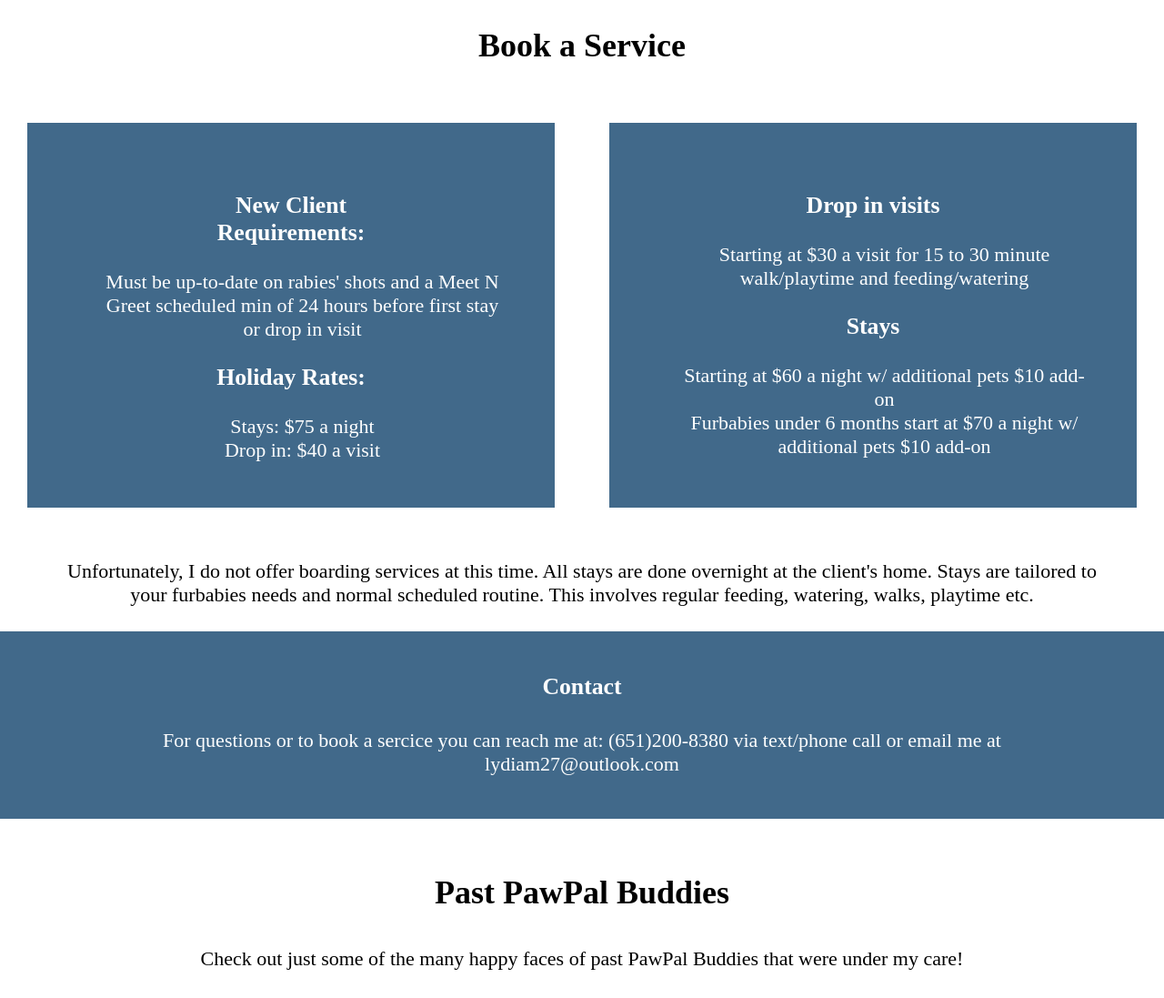
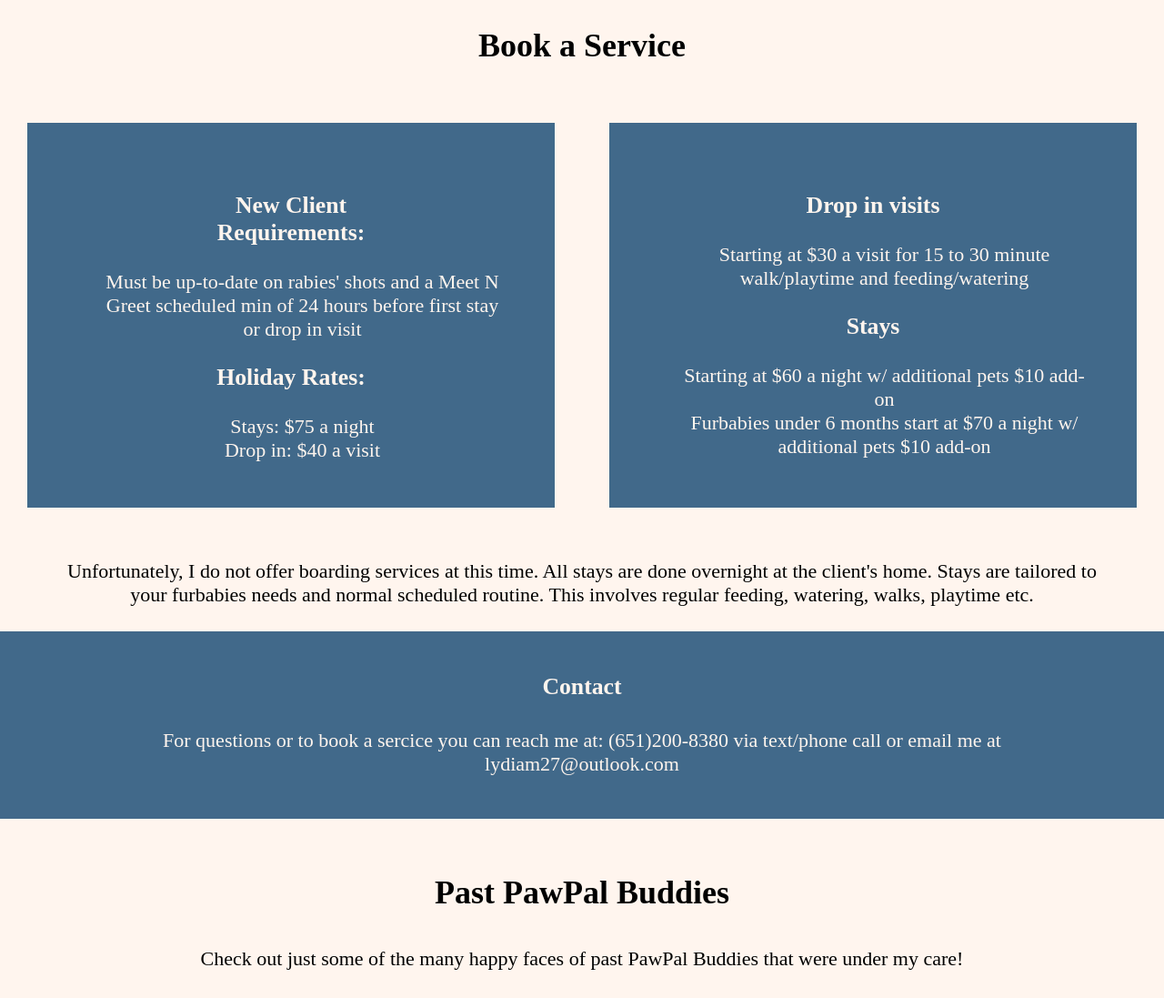
Before and after one commit to mslydiz/PawPal, a plain HTML site: page index.html in a window 1280 px wide. Shown: the part 2600-3697 px from the top of the page at 91% size. Drawn offline with Linux system fonts and the light colour scheme; a web font is replaced by a local one.

Commit message:
all color:white changed to seashell except for the centered class

```diff
--- a/styles.css
+++ b/styles.css
@@ -1,7 +1,7 @@
 body {
 	font-size: 22px;
 	color: black;
-	background-color: white;
+	background-color: seashell;
 	text-align: center;
 	margin: 0;
 	font-weight: 100;
@@ -195,7 +195,7 @@ body {
 
 .box {
 	background-color: #41698a;
-	color: white;
+	color: seashell;
 	padding: 50px;
 	margin: 30px;
 	width: 40%;
@@ -215,7 +215,7 @@ body {
 
 .contactDiv {
 	background-color: #41698a;
-	color: white;
+	color: seashell;
 	padding: 20px;
 }
 
```
